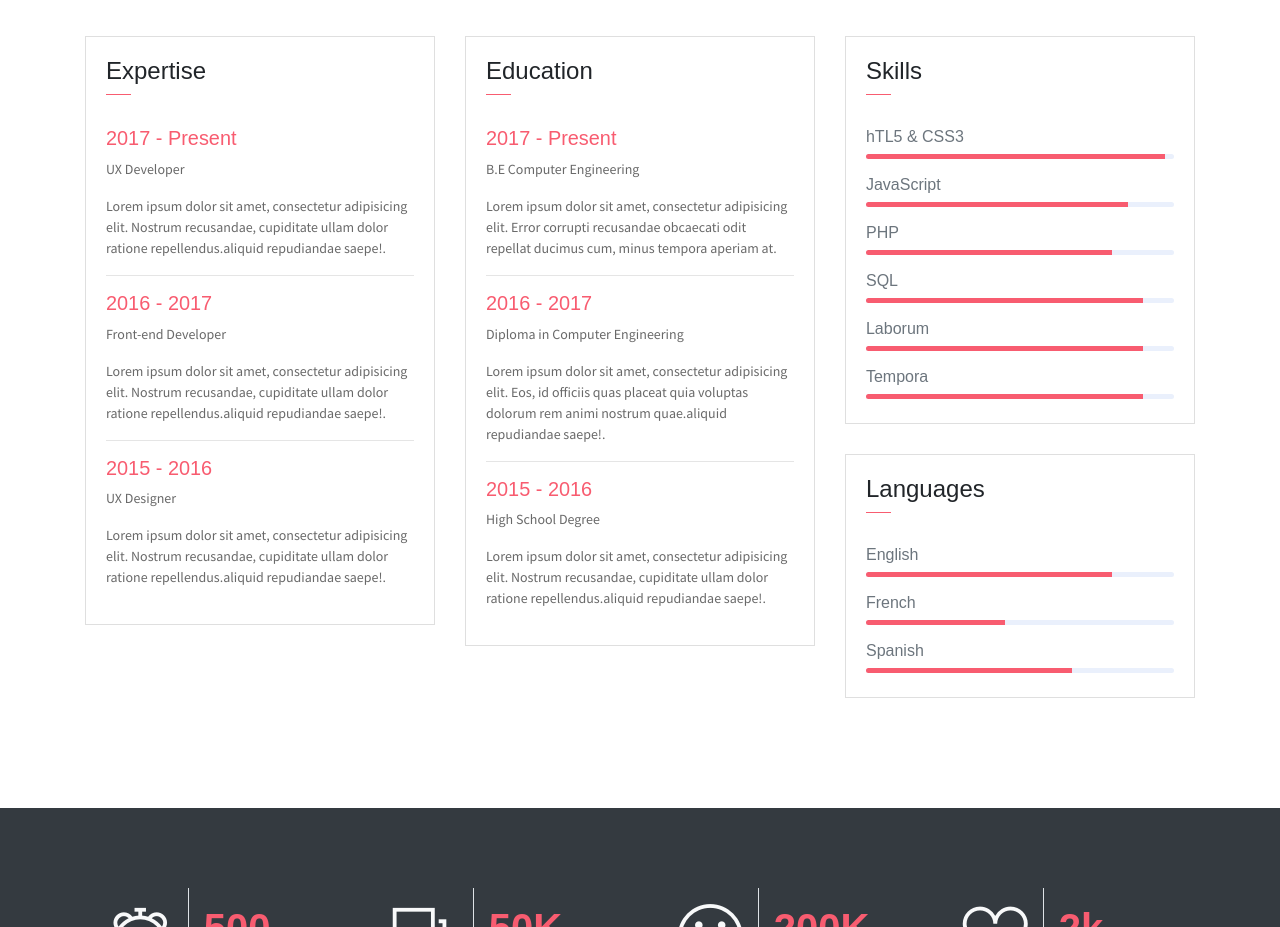
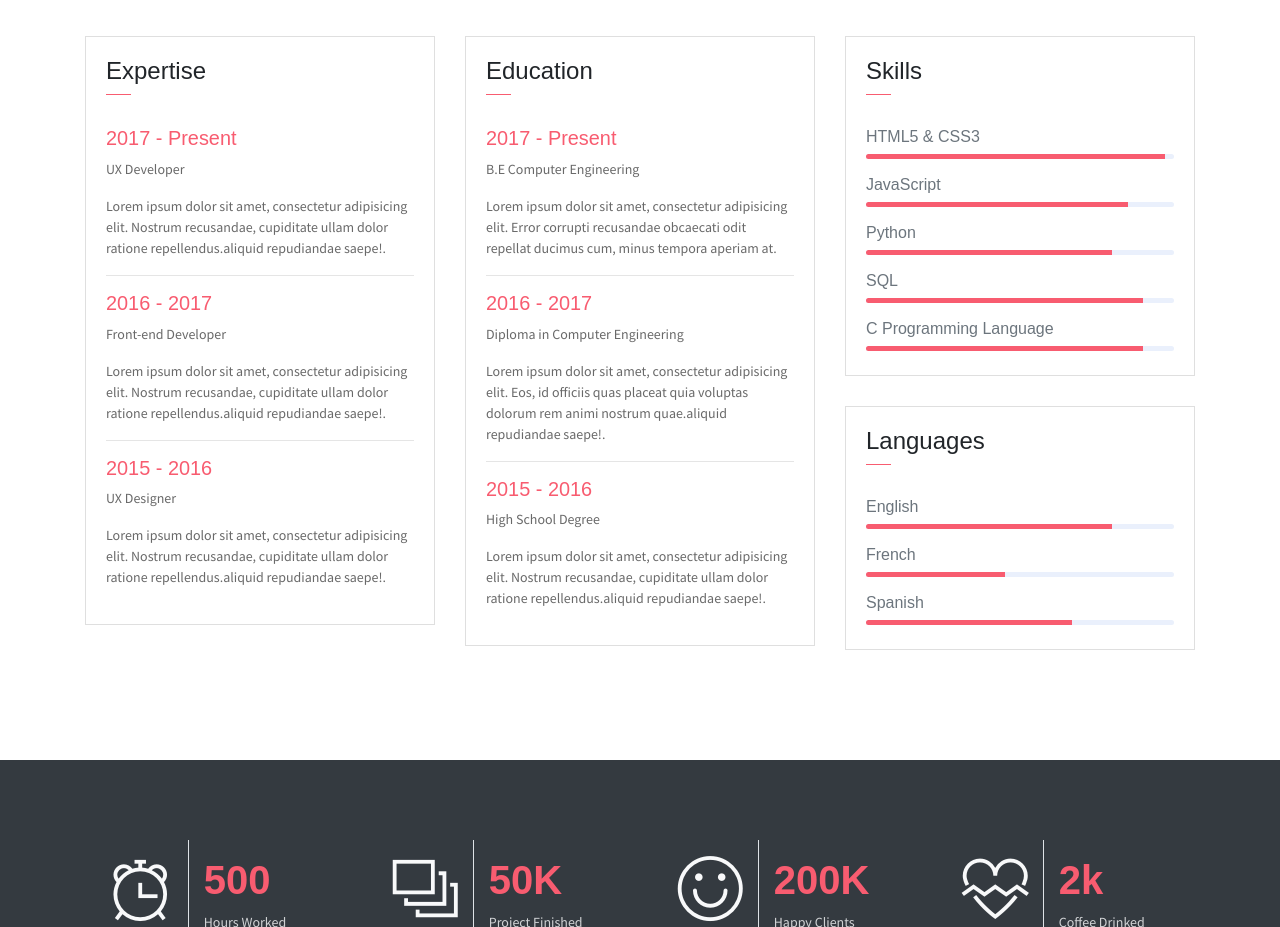
Before and after one commit to ejl1996/ejl1996.github.io, a website: page index.html in a window 1280 px wide. Shown: the part 1720-2647 px from the top of the page. Drawn offline with Linux system fonts and the light colour scheme; some packages are replaced by stand-ins of ours.

Commit message:
Edit skills

```diff
--- a/index.html
+++ b/index.html
@@ -220,7 +220,7 @@
                             </div>
                         </div>
                         <div class="card-body pb-2">
-                            <h6>hTL5 &amp; CSS3</h6>
+                            <h6>HTML5 &amp; CSS3</h6>
                             <div class="progress mb-3">
                                 <div class="progress-bar bg-danger" role="progressbar" style="width: 97%"
                                     aria-valuenow="25" aria-valuemin="0" aria-valuemax="100"></div>
@@ -230,7 +230,7 @@
                                 <div class="progress-bar bg-danger" role="progressbar" style="width: 85%"
                                     aria-valuenow="25" aria-valuemin="0" aria-valuemax="100"></div>
                             </div>
-                            <h6>PHP</h6>
+                            <h6>Python</h6>
                             <div class="progress mb-3">
                                 <div class="progress-bar bg-danger" role="progressbar" style="width: 80%"
                                     aria-valuenow="50" aria-valuemin="0" aria-valuemax="100"></div>
@@ -240,12 +240,7 @@
                                 <div class="progress-bar bg-danger" role="progressbar" style="width: 90%"
                                     aria-valuenow="75" aria-valuemin="0" aria-valuemax="100"></div>
                             </div>
-                            <h6>Laborum</h6>
-                            <div class="progress mb-3">
-                                <div class="progress-bar bg-danger" role="progressbar" style="width: 90%"
-                                    aria-valuenow="75" aria-valuemin="0" aria-valuemax="100"></div>
-                            </div>
-                            <h6>Tempora</h6>
+                            <h6>C Programming Language</h6>
                             <div class="progress mb-3">
                                 <div class="progress-bar bg-danger" role="progressbar" style="width: 90%"
                                     aria-valuenow="75" aria-valuemin="0" aria-valuemax="100"></div>
```
